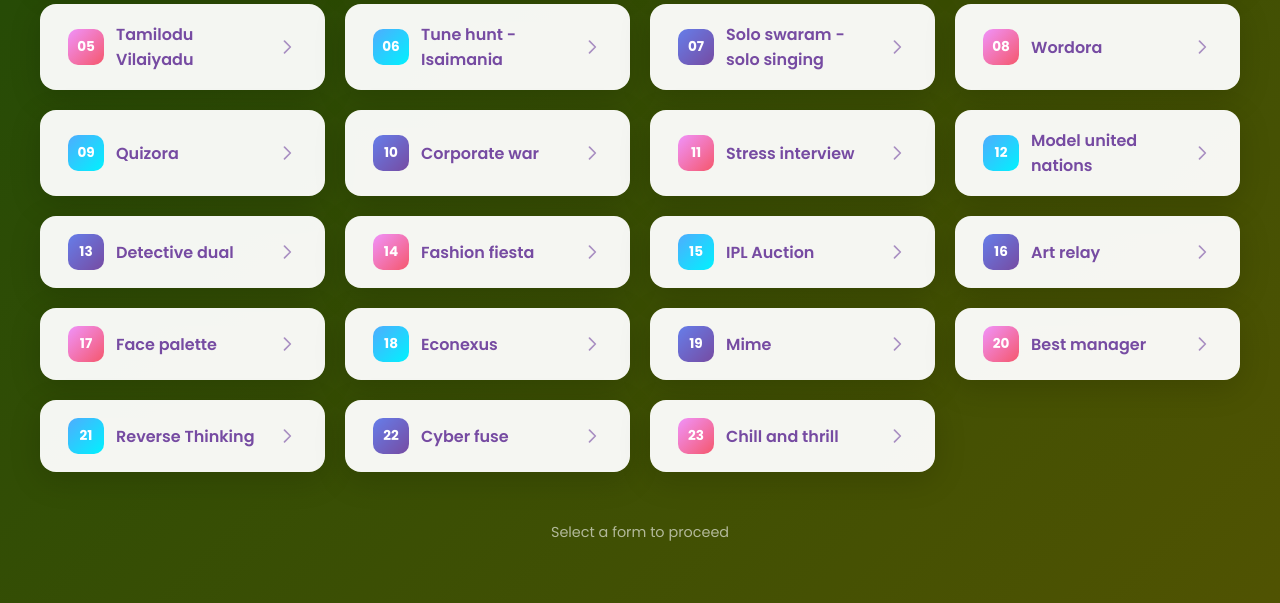
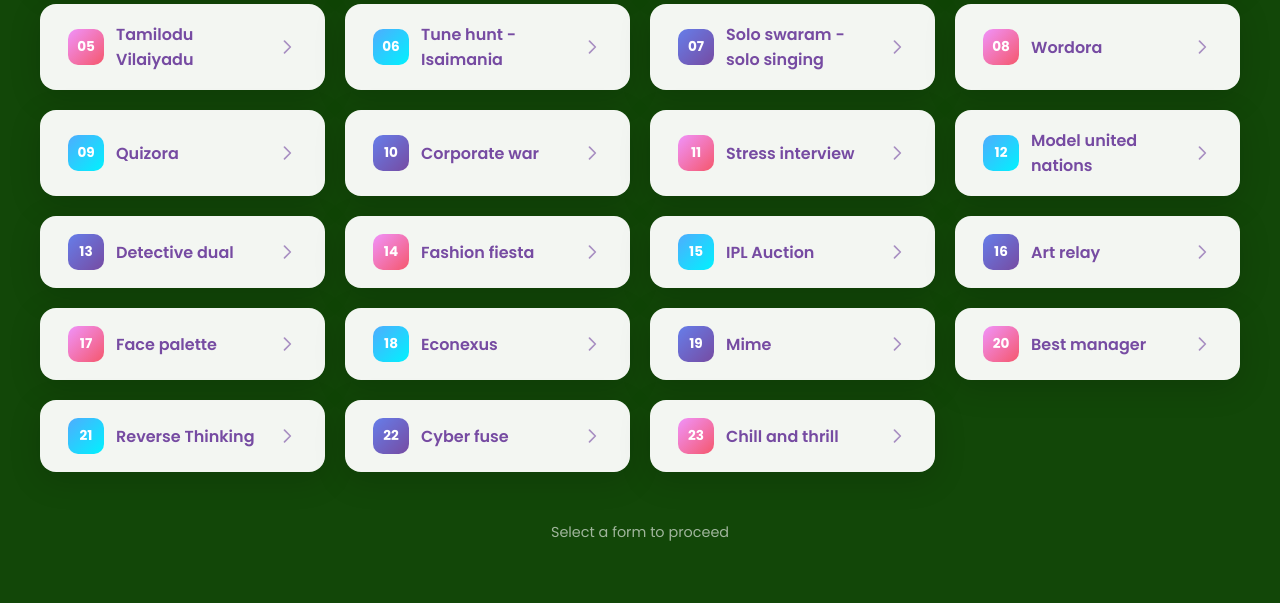
Before and after one commit to SHARIGASRI/registration, a plain HTML site: page index.html in a window 1280 px wide. Shown: the part 921-1524 px from the top of the page. Drawn offline with Linux system fonts and the light colour scheme.

Commit message:
Update index.html

```diff
--- a/index.html
+++ b/index.html
@@ -26,7 +26,7 @@
         body {
             font-family: 'Poppins', sans-serif;
             min-height: 100vh;
-            background: linear-gradient(135deg, #124708 0%, #505302 100%);
+            background: linear-gradient(135deg, #124708 100%, #000000 0%);
             display: flex;
             flex-direction: column;
             align-items: center;
```
